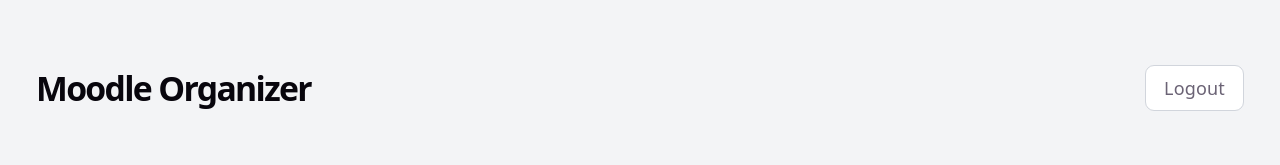
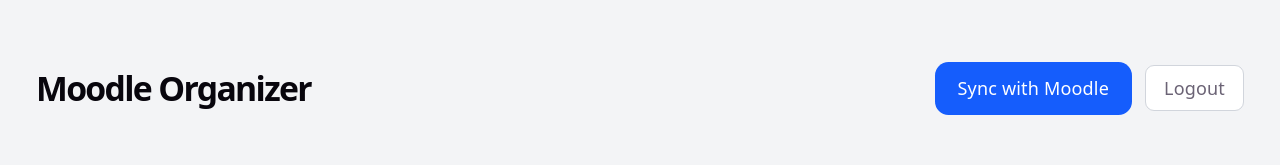
Before and after one commit to RSLNCHIK/moodle-organizer, a React app in the folder frontend/: page /dashboard in a window 1280 px wide. Shown: the top 165 px of the page. Built offline with nearby package versions, Linux system fonts and the light colour scheme; no server answers; sample sign-in values are in the browser's storage; the HTML template or start-up script is replaced by a standard one.

Commit message:
Add a Moodle sync button with loading feedback to the navbar

```diff
--- a/frontend/src/components/Navbar.jsx
+++ b/frontend/src/components/Navbar.jsx
@@ -1,4 +1,4 @@
-function Navbar({ handleLogout }) {
+function Navbar({ handleLogout, handleSync, isSyncing }) {
 
     // Navbar component that displays the title and a logout button. The handleLogout function is passed as a prop from the parent component (App) and is called when the logout button is clicked.
     // mb-8: margin-bottom: 2rem (32px)
@@ -20,11 +20,18 @@
             // px-4 is used to add padding of 1rem (16px) to the left and right of the logout button.
             // py-2 is used to add padding of 0.5rem (8px) to the top and bottom of the logout button.
             // hover:bg-gray-50 is used to change the background color of the logout button to a very light gray when the user hovers over it. 50 is used to set the shade of gray. The higher the number, the darker the color. */}
-            <button
+            <div className="flex items-center gap-3">
+                <button onClick={handleSync} disabled={isSyncing} className="cursor-pointer rounded-xl bg-blue-600 px-5 py-3 font-medium text-white transition hover:bg-blue-700 disabled:cursor-not-allowed disabled:opacity-60">
+                    {isSyncing ? "Syncing..." : "Sync with Moodle"}
+                </button>
+
+                <button
                 onClick={handleLogout}
                 className="rounded-lg border border-gray-300 bg-white px-4 py-2 hover:bg-gray-50">
                 Logout
             </button>
+
+            </div>
         </div>
     );
 
```
